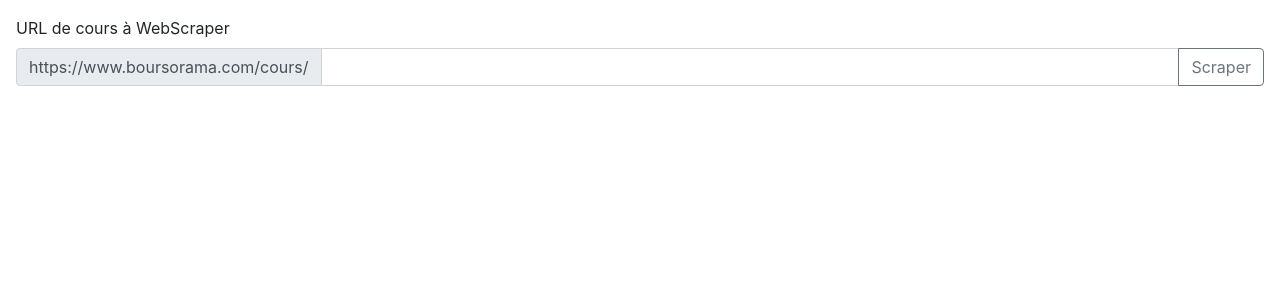
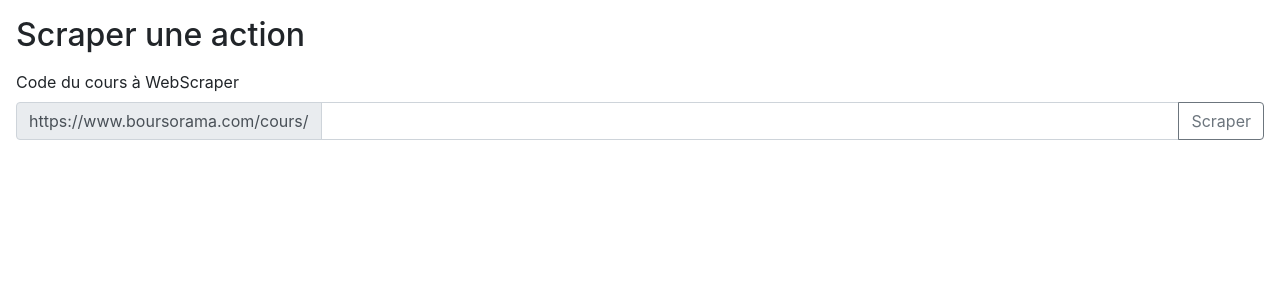
Before and after one commit to lege0053/projet-web-scraping, a PHP site: page /front/home.php in a window 1280 px wide. Shown: the part 56-356 px from the top of the page. Run offline with PHP 8.4, Linux system fonts and the light colour scheme.

Commit message:
wip: style

```diff
--- a/front/home.php
+++ b/front/home.php
@@ -11,8 +11,10 @@ $webpage = new WebPage("Home");
 
 $webpage->appendContent(<<<HTML
     <div class="p-3">
+        <h2 class="mb-3">Scraper une action</h2>
         <form action="../api/scrapingAction.php" method="post">
-            <label for="url-type-styled-input">URL de cours à WebScraper</label>
+            <div class="form-group">
+                <label for="url-type-styled-input">Code du cours à WebScraper</label>
                 <div class="input-group flex-nowrap mb-3">
                     <div class="input-group-prepend">
                         <span class="input-group-text" id="basic-addon3">https://www.boursorama.com/cours/</span>
@@ -20,6 +22,7 @@ $webpage->appendContent(<<<HTML
                     <input type="text" name="code" class="form-control" id="url-type-styled-input" aria-describedby="basic-addon3">
                     <div class="input-group-append">
                         <button class="btn btn-outline-secondary" type="submit" id="button-addon2">Scraper</button>
+                    </div>
                 </div>
             </div>
         </form>
```
Lines whose indentation alone changed are shown as unchanged.
